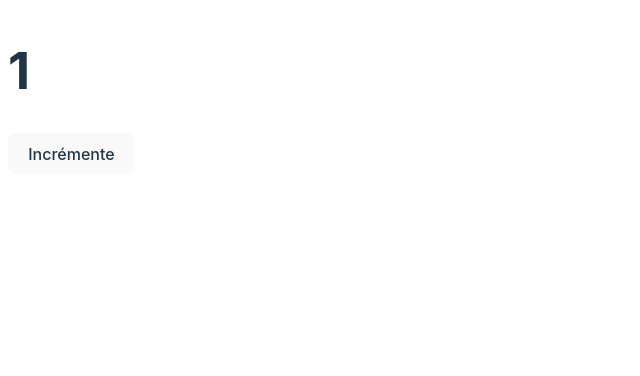
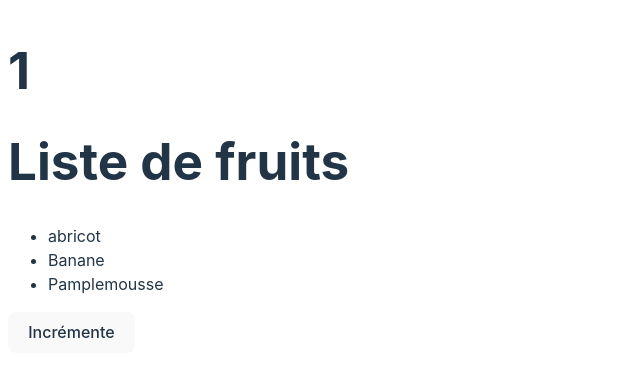
Before and after one commit to Dkz001/CRUD, a React (Vite) app: page / in a window 1280 px wide. Shown: the top 376 px of the page, without its empty margins (0-640 px from the left). Built offline with nearby package versions, Linux system fonts and the light colour scheme.

Commit message:
add fruits

```diff
--- a/src/App.tsx
+++ b/src/App.tsx
@@ -5,6 +5,14 @@ function App() {
 
 
   const [compteur, setCompteur] = useState(1);
+
+ const  [fruits, setFruits] = useState([
+
+    { id: 1, nom: "abricot" },
+    { id: 1, nom: "Banane" },
+    { id: 1, nom: "Pamplemousse" },
+
+  ]);
 
 
   const handleClick = () => {
@@ -15,6 +23,8 @@ function App() {
 
    return <div>
      <h1>{compteur}</h1>
+<h1>Liste de fruits</h1>
+     <ul> {fruits.map((fruit) => <li>{fruit.nom }</li>)}</ul>
 
      <button onClick={handleClick} >Incrémente</button>
    </div>;
```
